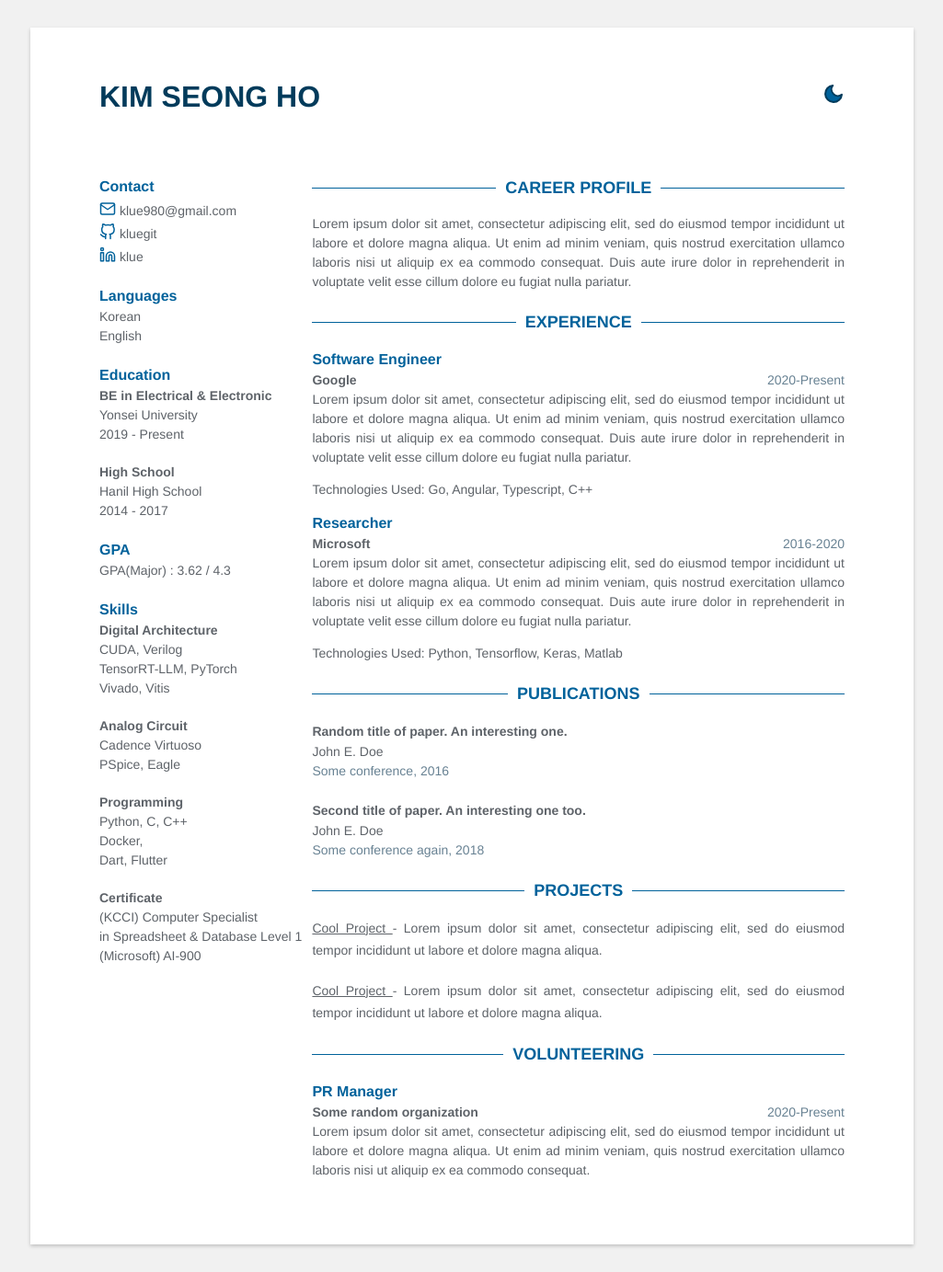
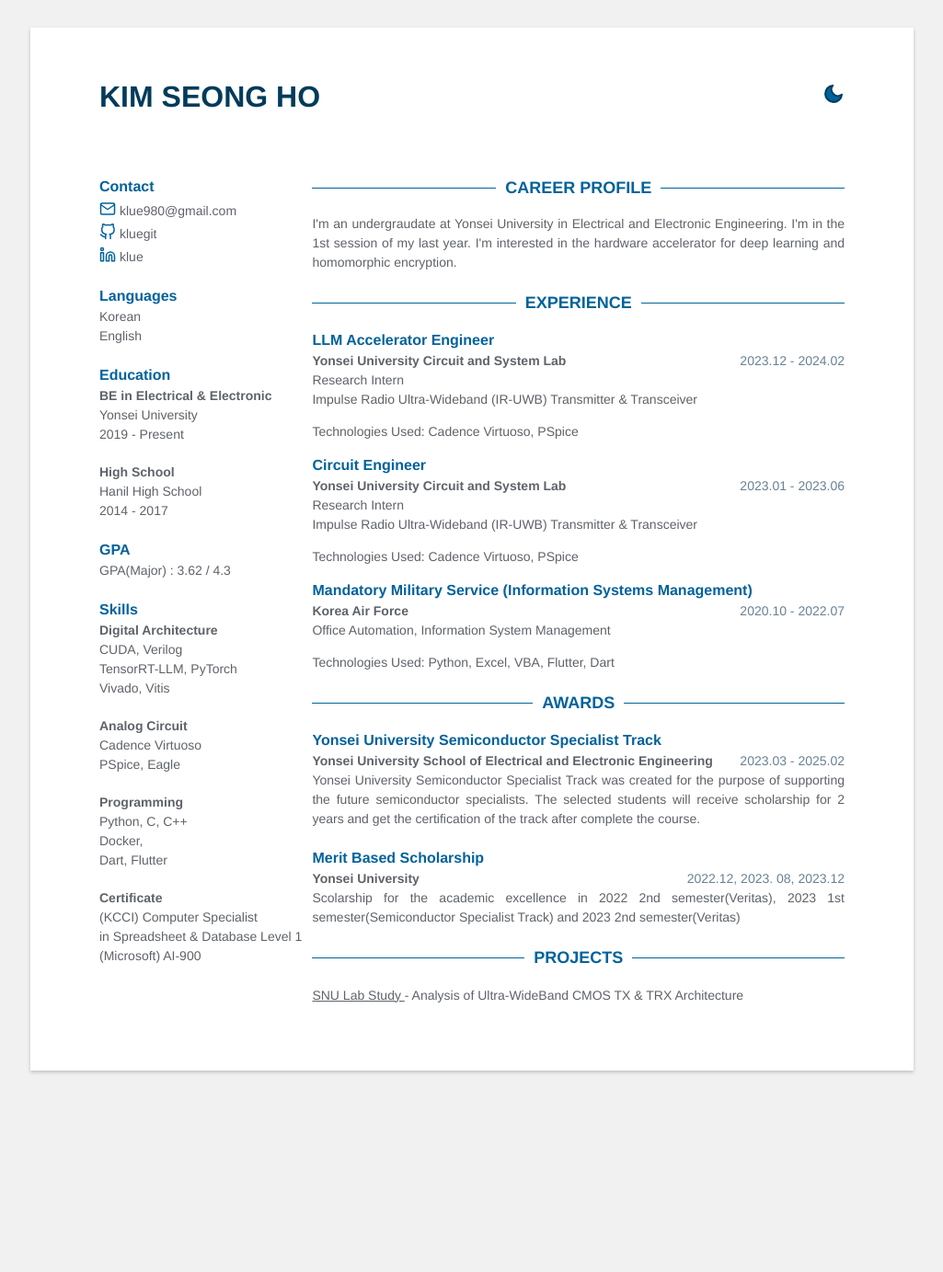
Before and after one commit to klue980/klue980.github.io, a Jekyll site: the page built from index.html, in a window 1280 px wide. Shown: the whole page at 92% size, without its empty margins (127-1152 px from the left). Built offline with Jekyll 4.4.1, drawn with Linux system fonts in a browser that asks for light colours; after the commit the page ends 1194 px from its top, so only the background shows below that.

Commit message:
recover all

```diff
--- a/_data/data copy.yml
+++ b/_data/data copy.yml
@@ -60,8 +60,8 @@ experience:
     time: 2023.01 - 2023.06
     company: Yonsei University Circuit and System Lab
     details:
-      - Research Intern for 6 months
-      - "Topic : Impulse Radio Ultra-Wideband (IR-UWB) Transmitter & Transceiver"
+      - Research Intern
+      - Impulse Radio Ultra-Wideband (IR-UWB) Transmitter & Transceiver
     technologies_used: Cadence Virtuoso, PSpice
 
   - role: Mandatory Military Service (Information Systems Management)
--- a/_data/data.yml
+++ b/_data/data.yml
@@ -50,68 +50,74 @@ skills:
 
 # Profile
 profile: |
-  Lorem ipsum dolor sit amet, consectetur adipiscing elit, sed do eiusmod
-  tempor incididunt ut labore et dolore magna aliqua. Ut enim ad minim veniam,
-  quis nostrud exercitation ullamco laboris nisi ut aliquip ex ea commodo consequat.
-  Duis aute irure dolor in reprehenderit in voluptate velit esse cillum dolore eu
-  fugiat nulla pariatur.
+  I'm an undergraudate at Yonsei University in Electrical and Electronic Engineering.
+  I'm in the 1st session of my last year.
+  I'm interested in the hardware accelerator for deep learning and homomorphic encryption.
 
 # Experience
 experience:
-  - role: Software Engineer
-    time: 2020-Present
-    company: Google
+  - role: LLM Accelerator Engineer
+    time: 2023.12 - 2024.02
+    company: Yonsei University Circuit and System Lab
+    details:
+      - Research Intern
+      - Impulse Radio Ultra-Wideband (IR-UWB) Transmitter & Transceiver
+    technologies_used: |
+      Cadence Virtuoso, PSpice
+
+  - role: Circuit Engineer
+    time: 2023.01 - 2023.06
+    company: Yonsei University Circuit and System Lab
+    details:
+      - Research Intern
+      - Impulse Radio Ultra-Wideband (IR-UWB) Transmitter & Transceiver
+    technologies_used: |
+      Cadence Virtuoso, PSpice
+
+  - role: Mandatory Military Service (Information Systems Management)
+    time: 2020.10 - 2022.07
+    company: Korea Air Force
+    details:
+      - Office Automation, Information System Management
+    technologies_used: |
+      Python, Excel, VBA, Flutter, Dart
+
+#Awards
+awards:
+  - role: Yonsei University Semiconductor Specialist Track
+    time: 2023.03 - 2025.02
+    company: Yonsei University School of Electrical and Electronic Engineering
     details: |
-      Lorem ipsum dolor sit amet, consectetur adipiscing elit, sed do eiusmod
-      tempor incididunt ut labore et dolore magna aliqua. Ut enim ad minim veniam,
-      quis nostrud exercitation ullamco laboris nisi ut aliquip ex ea commodo consequat.
-      Duis aute irure dolor in reprehenderit in voluptate velit esse cillum dolore eu
-      fugiat nulla pariatur.
-    technologies_used: |
-      Go, Angular, Typescript, C++
+      Yonsei University Semiconductor Specialist Track was created for
+      the purpose of supporting the future semiconductor specialists.
+      The selected students will receive scholarship for 2 years and get the certification of the track after complete the course.
 
-  - role: Researcher
-    time: 2016-2020
-    company: Microsoft
+  - role: Merit Based Scholarship
+    time: 2022.12, 2023. 08, 2023.12
+    company: Yonsei University
     details: |
-      Lorem ipsum dolor sit amet, consectetur adipiscing elit, sed do eiusmod
-      tempor incididunt ut labore et dolore magna aliqua. Ut enim ad minim veniam,
-      quis nostrud exercitation ullamco laboris nisi ut aliquip ex ea commodo consequat.
-      Duis aute irure dolor in reprehenderit in voluptate velit esse cillum dolore eu
-      fugiat nulla pariatur.
-    technologies_used: |
-      Python, Tensorflow, Keras, Matlab
+      Scolarship for the academic excellence in 2022 2nd semester(Veritas), 2023 1st semester(Semiconductor Specialist Track) and 2023 2nd semester(Veritas)
 
-publications:
-  - title: Random title of paper. An interesting one.
-    link: "#"
-    authors: John E. Doe
-    conference: Some conference, 2016
+# Publications
+# publications:
+#   - title: Random title of paper. An interesting one.
+#     link: "#"
+#     authors: John E. Doe
+#     conference: Some conference, 2016
 
-  - title: Second title of paper. An interesting one too.
-    link: "#"
-    authors: John E. Doe
-    conference: Some conference again, 2018
+# Projects
+projects:
+  - title: SNU Lab Study
+    link: "https://drive.google.com/file/d/1DIE-QB58-gWAj9FHtF4tP1jNMG_2th0z/view?usp=sharing"
+    details: |
+      Analysis of Ultra-WideBand CMOS TX & TRX Architecture
 
-projects:
-  - title: Cool Project
-    link: #
-    details: |
-      Lorem ipsum dolor sit amet, consectetur adipiscing elit, sed do eiusmod
-      tempor incididunt ut labore et dolore magna aliqua.
-
-  - title: Cool Project
-    link: #
-    details: |
-      Lorem ipsum dolor sit amet, consectetur adipiscing elit, sed do eiusmod
-      tempor incididunt ut labore et dolore magna aliqua.
-
-# Volunteering
-volunteering:
-  - time: 2020-Present
-    role: PR Manager
-    company: Some random organization
-    details: |
-      Lorem ipsum dolor sit amet, consectetur adipiscing elit, sed do eiusmod
-      tempor incididunt ut labore et dolore magna aliqua. Ut enim ad minim veniam,
-      quis nostrud exercitation ullamco laboris nisi ut aliquip ex ea commodo consequat.
+# # Volunteering
+# volunteering:
+#   - time: 2020-Present
+#     role: PR Manager
+#     company: Some random organization
+#     details: |
+#       Lorem ipsum dolor sit amet, consectetur adipiscing elit, sed do eiusmod
+#       tempor incididunt ut labore et dolore magna aliqua. Ut enim ad minim veniam,
+#       quis nostrud exercitation ullamco laboris nisi ut aliquip ex ea commodo consequat.
```
